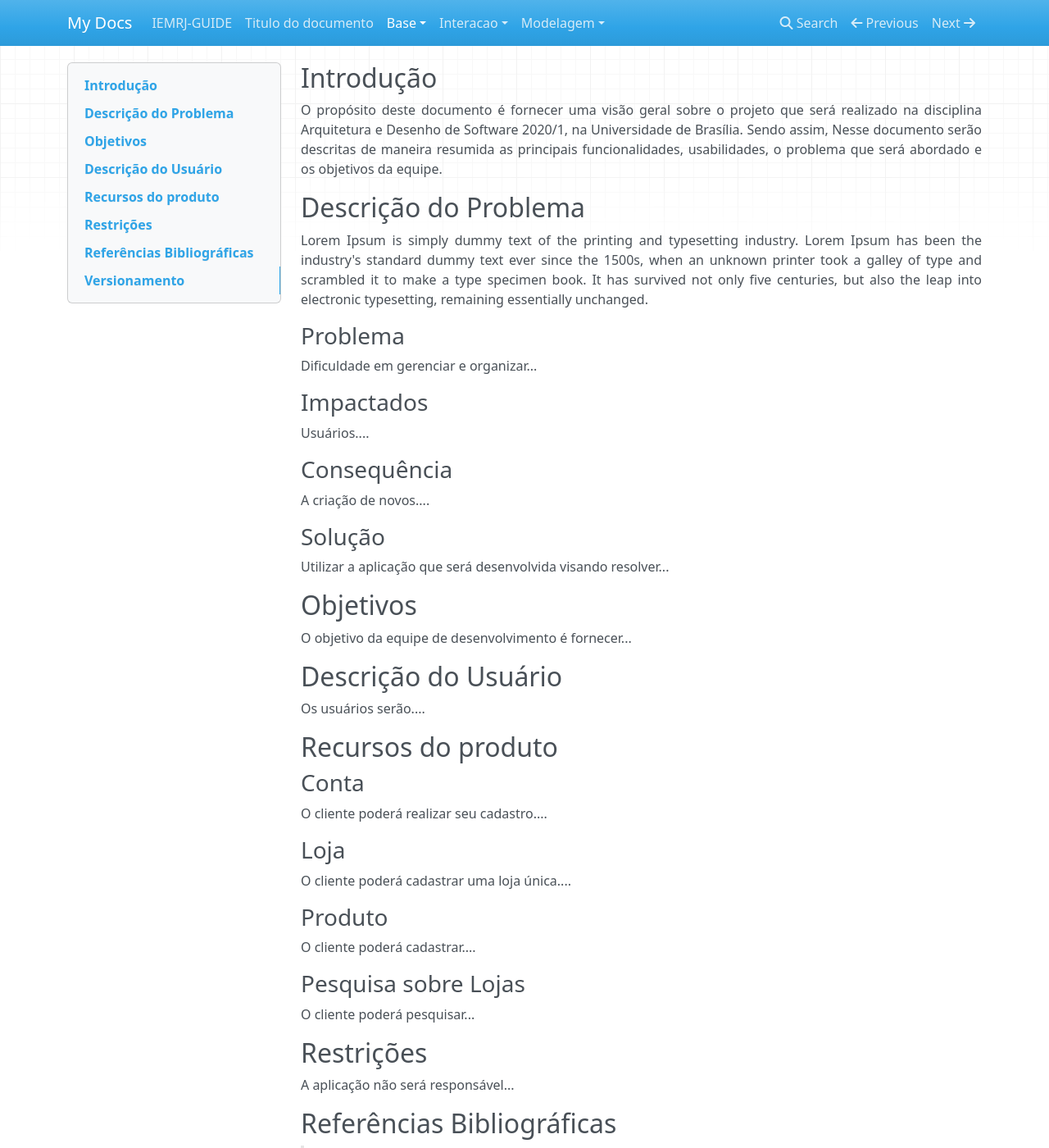
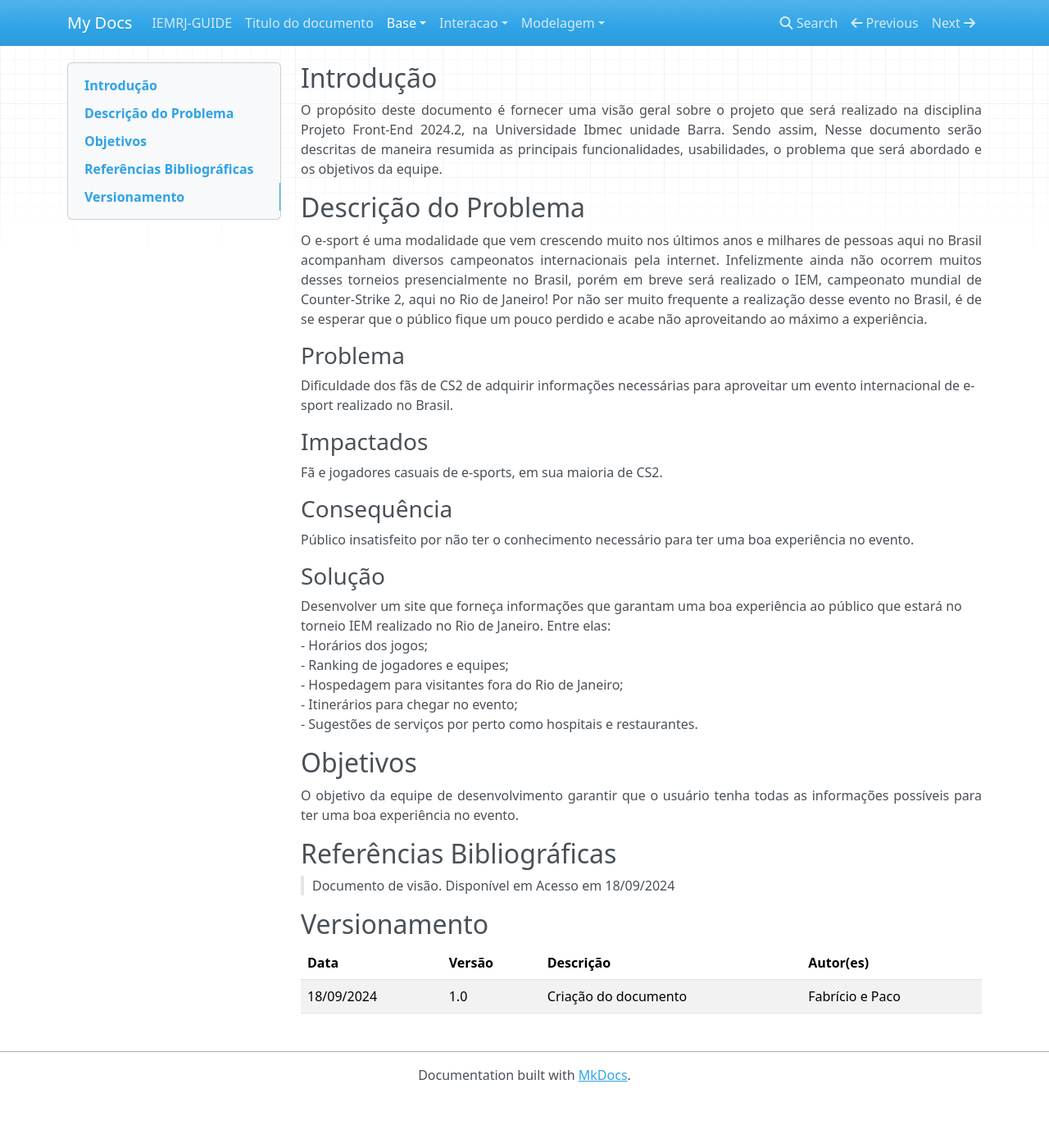
Before and after one commit to Projetos-de-Extensao/PFE_24.2_8001_III_IEMRJ-GUIDE, an MkDocs documentation site: the page built from docs/base/documento_de_visao.md, in a window 1280 px wide and 1400 px high. Shown: the whole window at 82% size. Built offline with MkDocs 1.6.1, drawn with Linux system fonts in a browser that asks for light colours; nearby versions of some CDN libraries; some of the changed text lies outside the part shown.

Commit message:
att documento de visao

```diff
--- a/docs/base/documento_de_visao.md
+++ b/docs/base/documento_de_visao.md
@@ -5,82 +5,47 @@
 ## Introdução
 
 <p align = "justify">
-O propósito deste documento é fornecer uma visão geral sobre o projeto que será realizado na disciplina Arquitetura e Desenho de Software 2020/1, na Universidade de Brasília. Sendo assim, Nesse documento serão descritas de maneira resumida as principais funcionalidades, usabilidades, o problema que será abordado e os objetivos da equipe.
+O propósito deste documento é fornecer uma visão geral sobre o projeto que será realizado na disciplina Projeto Front-End 2024.2, na Universidade Ibmec unidade Barra. Sendo assim, Nesse documento serão descritas de maneira resumida as principais funcionalidades, usabilidades, o problema que será abordado e os objetivos da equipe.
 </p>
 
 ## Descrição do Problema
 
 <p align = "justify">
-Lorem Ipsum is simply dummy text of the printing and typesetting industry. Lorem Ipsum has been the industry's standard dummy text ever since the 1500s, when an unknown printer took a galley of type and scrambled it to make a type specimen book. It has survived not only five centuries, but also the leap into electronic typesetting, remaining essentially unchanged.
+O e-sport é uma modalidade que vem crescendo muito nos últimos anos e milhares de pessoas aqui no Brasil acompanham diversos campeonatos internacionais pela internet. Infelizmente ainda não ocorrem muitos desses torneios presencialmente no Brasil, porém em breve será realizado o IEM, campeonato mundial de Counter-Strike 2, aqui no Rio de Janeiro! Por não ser muito frequente a realização desse evento no Brasil, é de se esperar que o público fique um pouco perdido e acabe não aproveitando ao máximo a experiência.
 </p>
 
 ### Problema
 
-Dificuldade em gerenciar e organizar...
+Dificuldade dos fãs de CS2 de adquirir informações necessárias para aproveitar um evento internacional de e-sport realizado no Brasil.
 
 ### Impactados
 
-Usuários....
+Fã e jogadores casuais de e-sports, em sua maioria de CS2.
 
 ### Consequência
 
-A criação de novos....
+Público insatisfeito por não ter o conhecimento necessário para ter uma boa experiência no evento.
 
 ### Solução
 
-Utilizar a aplicação que será desenvolvida visando resolver...
+Desenvolver um site que forneça informações que garantam uma boa experiência ao público que estará no torneio IEM realizado no Rio de Janeiro. Entre elas: <br>
+- Horários dos jogos;<br>
+- Ranking de jogadores e equipes;<br>
+- Hospedagem para visitantes fora do Rio de Janeiro;<br>
+- Itinerários para chegar no evento;<br>
+- Sugestões de serviços por perto como hospitais e restaurantes.<br>
 
 ## Objetivos
 
 <p align = "justify">
-O objetivo da equipe de desenvolvimento é fornecer...
-</p>
-
-## Descrição do Usuário
-
-<p align = "justify">
-Os usuários serão....
-</p>
-
-## Recursos do produto
-
-### Conta
-
-<p align = "justify">
-O cliente poderá realizar seu cadastro....
-</p>
-
-### Loja
-
-<p align = "justify">
-O cliente poderá cadastrar uma loja única....
-</p>
-
-### Produto
-
-<p align = "justify">
-O cliente poderá cadastrar....
-</p>
-
-### Pesquisa sobre Lojas
-
-<p align = "justify">
-O cliente poderá pesquisar...
-</p>
-
-## Restrições
-
-<p align = "justify">
-A aplicação não será responsável...
+O objetivo da equipe de desenvolvimento garantir que o usuário tenha todas as informações possíveis para ter uma boa experiência no evento.
 </p>
 
 ## Referências Bibliográficas
 
-> Documento de visão. Disponível em https://www... Acesso em dd/MM/yyYY
-
-> Documento de visão. Disponível em  Acesso em dd/MM/yyYY
+> Documento de visão. Disponível em  Acesso em 18/09/2024
 
 ## Versionamento
 | Data | Versão | Descrição | Autor(es) |
 | -- | -- | -- | -- |
-| DD/MM/YYYY | 1.0 | Criação do documento | XXX XXXX e ZZZ ZZZZ |
+| 18/09/2024 | 1.0 | Criação do documento | Fabrício e Paco |
```
